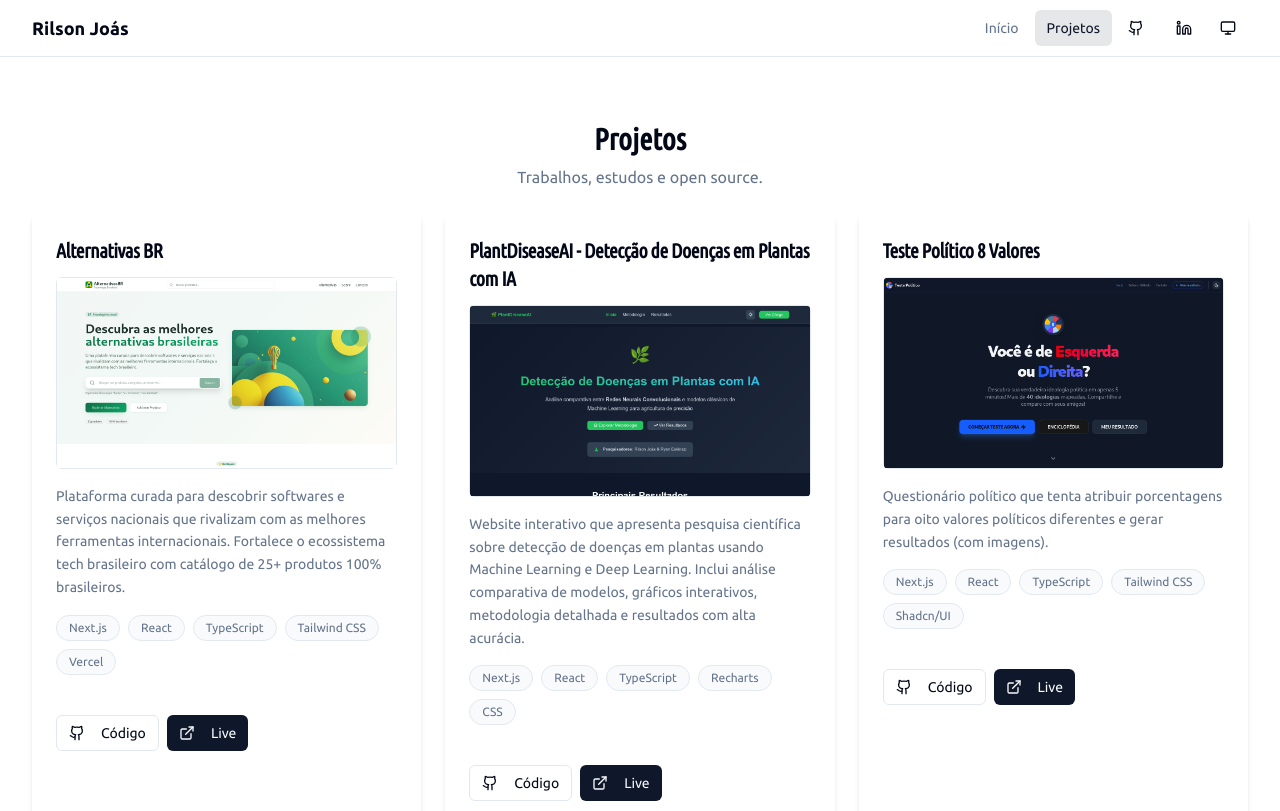
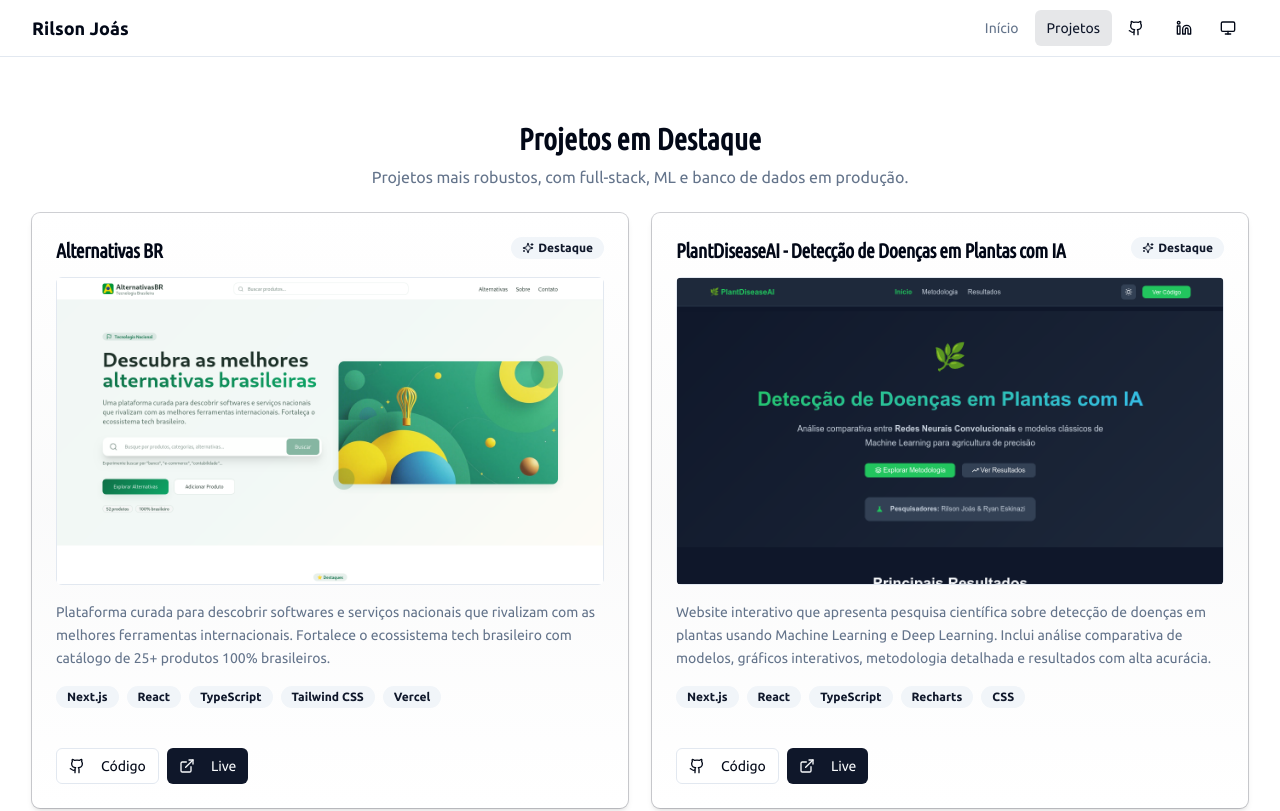
Before and after one commit to rilsonjoas/portfolio-rilson, a React (Vite) app: page /projects in a window 1280 px wide. Shown: the top 811 px of the page. Built offline with nearby package versions, Linux system fonts and the light colour scheme.

Commit message:
Melhorias na apresentação dos projetos

```diff
--- a/src/components/ProjectCard.tsx
+++ b/src/components/ProjectCard.tsx
@@ -1,16 +1,31 @@
 import { Card, CardContent, CardFooter, CardHeader, CardTitle } from "@/components/ui/card";
 import { Button } from "@/components/ui/button";
-import { Github, ExternalLink } from "lucide-react";
+import { Badge } from "@/components/ui/badge";
+import { Github, ExternalLink, Sparkles } from "lucide-react";
 import type { Project } from "@/data/projects";
 
 export const ProjectCard = ({ project }: { project: Project }) => {
   return (
     <article className="group h-full">
-      <Card className="h-full overflow-hidden transition-all duration-300 hover:shadow-xl hover:-translate-y-2 hover:scale-[1.02] border-0 shadow-md">
+      <Card
+        className={`h-full overflow-hidden transition-all duration-300 hover:shadow-xl hover:-translate-y-2 hover:scale-[1.02] border-0 shadow-md ${
+          project.featured
+            ? "ring-1 ring-primary/20 bg-gradient-to-b from-background via-primary/[0.02] to-background"
+            : ""
+        }`}
+      >
         <CardHeader className="pb-3">
-          <CardTitle className="text-lg sm:text-xl group-hover:text-primary transition-colors duration-300">
-            {project.title}
-          </CardTitle>
+          <div className="flex items-start justify-between gap-2">
+            <CardTitle className="text-lg sm:text-xl group-hover:text-primary transition-colors duration-300">
+              {project.title}
+            </CardTitle>
+            {project.featured && (
+              <Badge variant="secondary" className="shrink-0 gap-1 text-xs">
+                <Sparkles className="size-3" />
+                Destaque
+              </Badge>
+            )}
+          </div>
         </CardHeader>
         <CardContent className="space-y-4">
           {project.image && (
@@ -26,19 +41,14 @@
           )}
           <p className="text-sm text-muted-foreground leading-relaxed">{project.description}</p>
           <div className="flex flex-wrap gap-2">
-            {project.techStack.map((tech, index) => (
-              <span
+            {project.techStack.map((tech) => (
+              <Badge
                 key={tech}
-                className="rounded-full border px-3 py-1 text-xs text-muted-foreground bg-muted/50 hover:bg-muted transition-colors duration-200"
-                style={{
-                  animationDelay: `${index * 100}ms`,
-                  transform: 'translateY(10px)',
-                  opacity: 0,
-                  animation: 'slideInUp 0.5s ease-out forwards'
-                }}
+                variant="secondary"
+                className="text-xs hover:scale-105 transition-transform duration-200"
               >
                 {tech}
-              </span>
+              </Badge>
             ))}
           </div>
         </CardContent>
--- a/src/data/projects.ts
+++ b/src/data/projects.ts
@@ -6,6 +6,7 @@
   githubUrl?: string;
   liveUrl?: string;
   image?: string;
+  featured?: boolean;
 };
 
 export const projects: Project[] = [
@@ -18,6 +19,7 @@
     githubUrl: "https://github.com/rilsonjoas/alternativas-br",
     liveUrl: "https://www.alternativasbr.com.br/",
     image: "/alternativas.png",
+    featured: true,
   },
   {
     id: "2",
@@ -28,6 +30,7 @@
     githubUrl: "https://github.com/rilsonjoas/deteccao-doencas-plantas-site",
     liveUrl: "https://deteccao-doencas-plantas-site.vercel.app/",
     image: "/PlantDiseaseAI.png",
+    featured: true,
   },
   {
     id: "3",
@@ -38,6 +41,7 @@
     githubUrl: "https://github.com/rilsonjoas/TestePolitico",
     liveUrl: "https://www.testepolitico.com.br/",
     image: "/Teste Político 8 Valores.png",
+    featured: true,
   },
   {
     id: "4",
@@ -48,6 +52,7 @@
     githubUrl: "https://github.com/rilsonjoas/a-bancada-evangelica",
     liveUrl: "https://a-bancada-evangelica.vercel.app/",
     image: "/a-bancada-evangelica.png",
+    featured: true,
   },
   {
     id: "5",
--- a/src/pages/Projects.tsx
+++ b/src/pages/Projects.tsx
@@ -10,6 +10,9 @@
 
   const canonical = typeof window !== "undefined" ? window.location.href : "";
 
+  const featured = projects.filter((p) => p.featured);
+  const others = projects.filter((p) => !p.featured);
+
   return (
     <main>
       <Helmet>
@@ -18,13 +21,23 @@
         {canonical && <link rel="canonical" href={canonical} />}
       </Helmet>
 
-      <Section title="Projetos" description="Trabalhos, estudos e open source.">
-        <div className="grid gap-6 sm:grid-cols-2 lg:grid-cols-3">
-          {projects.map((p) => (
+      <Section title="Projetos em Destaque" description="Projetos mais robustos, com full-stack, ML e banco de dados em produção.">
+        <div className="grid gap-6 sm:grid-cols-2 lg:grid-cols-2">
+          {featured.map((p) => (
             <ProjectCard key={p.id} project={p} />
           ))}
         </div>
       </Section>
+
+      {others.length > 0 && (
+        <Section title="Outros Projetos" description="Ferramentas e experimentos diversos.">
+          <div className="grid gap-6 sm:grid-cols-2 lg:grid-cols-3">
+            {others.map((p) => (
+              <ProjectCard key={p.id} project={p} />
+            ))}
+          </div>
+        </Section>
+      )}
     </main>
   );
 };
```
Also changed, not shown: vercel.json (added).
